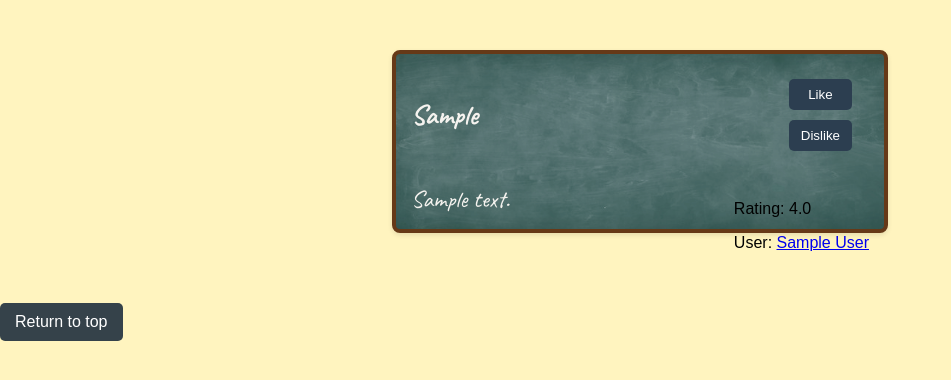
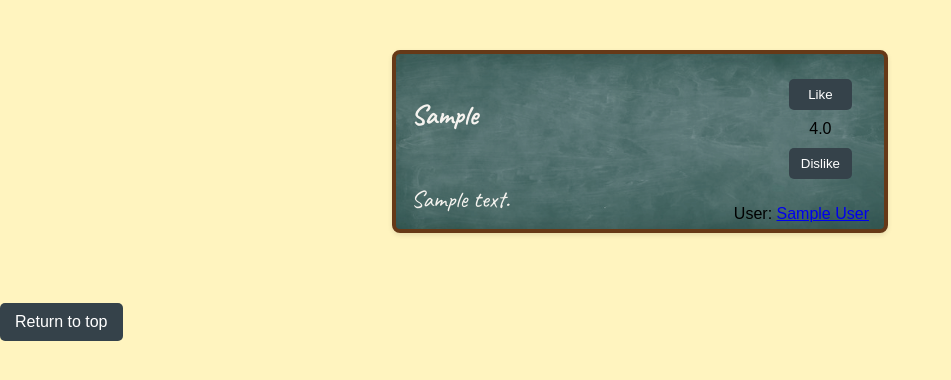
Before and after one commit to KolozsiZsombor/SzoftverModszerMiniProject, a Flask app: page / in a window 1280 px wide. Shown: the part 148-528 px from the top of the page, without its empty margins (0-951 px from the left). Run offline with Flask 3, Linux system fonts and the light colour scheme; tables that the repository leaves empty hold one stand-in row (values such as "Sample post").

Commit message:
moved the rating number between the rating buttons, and the username inside the joke box

```diff
--- a/static/css/jokes.css
+++ b/static/css/jokes.css
@@ -52,13 +52,20 @@
 .joke-footer {
     position: absolute;
     /* Positioning at bottom right */
-    bottom: 10px;
+    bottom: 20px;
     /* Adjust according to the padding */
     right: 15px;
     /* Adjust according to the padding */
-    margin-top: 5px;
-    margin-bottom: 0;
-    height: 35px;
+    margin:0;
+    height: 20px;
+}
+
+.like-dislike {
+    text-align:center;
+}
+
+.rating {
+    margin: 10px;
 }
 
 .like-btn,
@@ -71,8 +78,8 @@
     cursor: pointer;
 }
 
-.like-btn,
-.dislike-btn {
+.like-btn:hover,
+.dislike-btn:hover {
     background-color: #2c3e50;
     /* Darker shade on hover */
 }
--- a/templates/index.html
+++ b/templates/index.html
@@ -60,6 +60,7 @@
 
                         <button type="submit" class="like-btn">Like</button>
                     </form>
+                    <p class="rating">{{ joke.rating }}</p> <!-- Assuming rating reflects the total likes -->
                     <form action="{{ url_for('dislike_joke', joke_id=joke.id) }}" method="POST">
 
                         <button type="submit" class="dislike-btn">Dislike</button>
@@ -67,7 +68,6 @@
                 </div>
             </div>
             <div class="joke-footer">
-                <p>Rating: {{ joke.rating }}</p> <!-- Assuming rating reflects the total likes -->
                 {% for user in users %}
                 {% if user.id == joke.user_id %}
                     <p>User: <a href="{{ url_for('profile') }}">{{ user.name }}</a></p>
```
